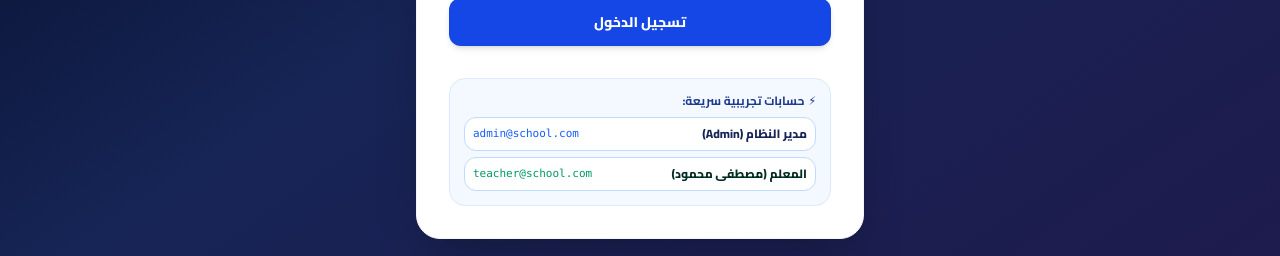
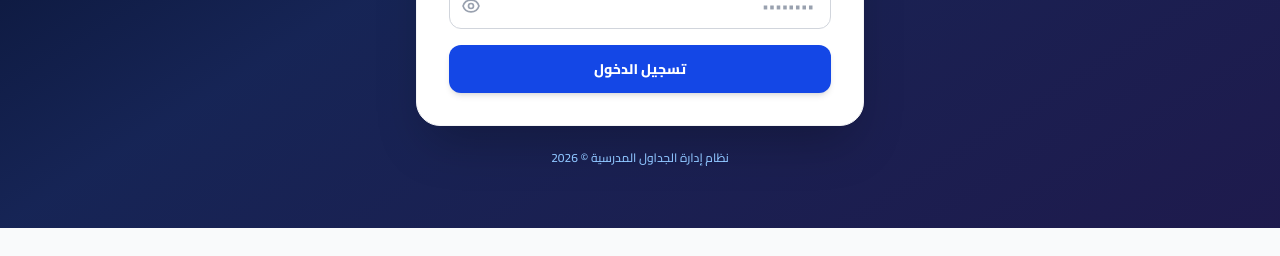
Before and after one commit to Mostafa7i/TeachersSchedule, a Next.js app: page /login in a window 1280 px wide. Shown: the part 572-828 px from the top of the page. After the commit the page ends 800 px from the top, so only its background shows below. Built offline with nearby package versions, Linux system fonts and the light colour scheme; no server answers.

Commit message:
chore: update login page and add school logo

```diff
--- a/src/app/login/page.js
+++ b/src/app/login/page.js
@@ -294,34 +294,6 @@ export default function LoginPage() {
             </button>
           </form>
 
-          {/* Demo Credentials Buttons */}
-          <div className="pt-2">
-            <div className="p-3.5 bg-blue-50/70 rounded-2xl border border-blue-100 space-y-2">
-              <p className="text-xs font-bold text-blue-900 flex items-center gap-1">
-                <span>⚡</span>
-                <span>حسابات تجريبية سريعة:</span>
-              </p>
-              <div className="space-y-1.5 text-xs">
-                <button
-                  type="button"
-                  onClick={() => fillCredentials('admin@school.com', 'Admin@123456')}
-                  className="w-full text-right p-2 rounded-xl bg-white border border-blue-200 hover:bg-blue-100/60 transition-colors flex items-center justify-between cursor-pointer"
-                >
-                  <span className="font-extrabold text-blue-950">مدير النظام (Admin)</span>
-                  <span className="text-blue-600 font-mono text-[11px]">admin@school.com</span>
-                </button>
-
-                <button
-                  type="button"
-                  onClick={() => fillCredentials('teacher@school.com', 'Teacher@123456')}
-                  className="w-full text-right p-2 rounded-xl bg-white border border-blue-200 hover:bg-blue-100/60 transition-colors flex items-center justify-between cursor-pointer"
-                >
-                  <span className="font-extrabold text-emerald-950">المعلم (مصطفى محمود)</span>
-                  <span className="text-emerald-600 font-mono text-[11px]">teacher@school.com</span>
-                </button>
-              </div>
-            </div>
-          </div>
         </div>
 
         <p className="text-center text-blue-300 text-xs mt-6 font-medium">
```
Also changed, not shown: public/logo.png (added).
